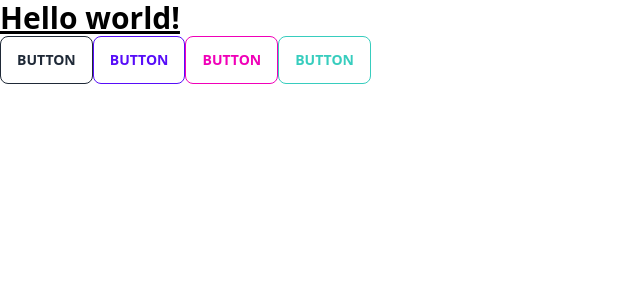
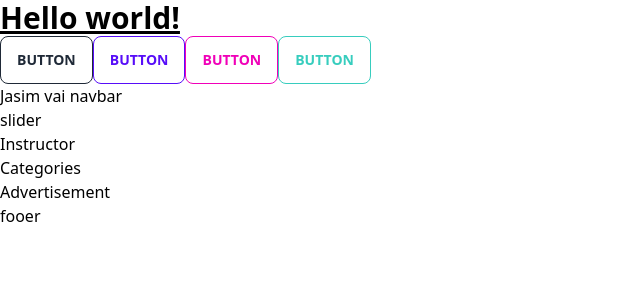
Before and after one commit to sayyed-ahsan/Digital-Learning, a Next.js app: page / in a window 1280 px wide. Shown: the top 300 px of the page, without its empty margins (0-640 px from the left). Built offline with nearby package versions, Linux system fonts and the light colour scheme.

Commit message:
ahsan porject setup done

```diff
--- /dev/null
+++ b/components/Home/Advertisement/Advertisement.js
@@ -0,0 +1,11 @@
+import React from 'react';
+
+const Advertisement = () => {
+    return (
+        <div>
+            Advertisement
+        </div>
+    );
+};
+
+export default Advertisement;
--- /dev/null
+++ b/components/Home/Categories/Categories.js
@@ -0,0 +1,12 @@
+import React from 'react';
+
+const Categories = () => {
+    return (
+        <div>
+            Categories
+
+        </div>
+    );
+};
+
+export default Categories;
--- /dev/null
+++ b/components/Home/Footer/Footer.js
@@ -0,0 +1,11 @@
+import React from 'react';
+
+const Footer = () => {
+    return (
+        <div>
+            fooer
+        </div>
+    );
+};
+
+export default Footer;
--- /dev/null
+++ b/components/Home/Instructor/Instructor.js
@@ -0,0 +1,11 @@
+import React from 'react';
+
+const Instructor = () => {
+    return (
+        <div>
+            Instructor
+        </div>
+    );
+};
+
+export default Instructor;
--- /dev/null
+++ b/components/Home/Navber/Navbar.js
@@ -0,0 +1,11 @@
+import React from 'react';
+
+const Navbar = () => {
+    return (
+        <div>
+            Jasim vai navbar
+        </div>
+    );
+};
+
+export default Navbar;
--- /dev/null
+++ b/components/Home/Slider/Slider.js
@@ -0,0 +1,10 @@
+
+const Slider = () => {
+    return (
+        <div>
+            slider
+        </div>
+    );
+};
+
+export default Slider;
--- a/pages/index.tsx
+++ b/pages/index.tsx
@@ -1,9 +1,10 @@
-import Head from 'next/head'
-import Image from 'next/image'
-import { Inter } from '@next/font/google'
-import styles from '../styles/Home.module.css'
+import Navber from '../components/Home/Navber/Navbar'
+import Slider from '../components/Home/Slider/Slider'
+import Instructor from '../components/Home/Instructor/Instructor'
+import Categories from '../components/Home/Categories/Categories'
+import Advertisement from '../components/Home/Advertisement/Advertisement'
+import Footer from '../components/Home/Footer/Footer'
 
-const inter = Inter({ subsets: ['latin'] })
 
 export default function Home() {
   return (
@@ -15,6 +16,12 @@ export default function Home() {
       <button className="btn btn-outline btn-primary">Button</button>
       <button className="btn btn-outline btn-secondary">Button</button>
       <button className="btn btn-outline btn-accent">Button</button>
+      <Navber />
+      <Slider />
+      <Instructor />
+      <Categories />
+      <Advertisement />
+      <Footer />
     </>
   )
 }
```
